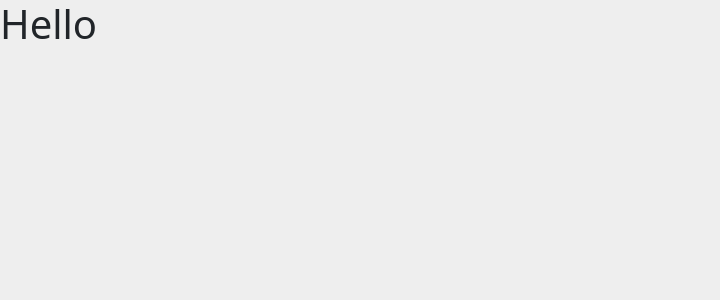
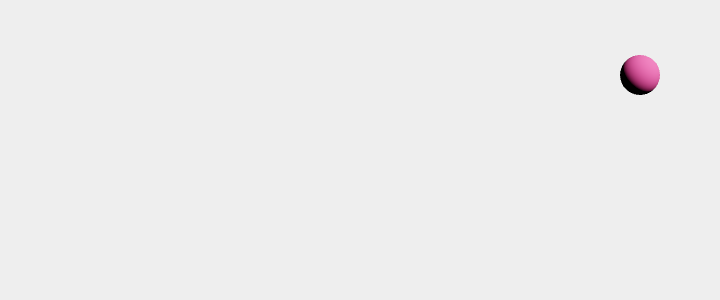
Before and after one commit to arjxn-py/r3ft, a React (Create React App) app: page / in a window 1280 px wide. Shown: the top 300 px of the page, without its empty margins (0-720 px from the left). Built offline with nearby package versions, Linux system fonts and the light colour scheme.

Commit message:
A basic sphere

```diff
--- a/package.json
+++ b/package.json
@@ -3,6 +3,7 @@
   "version": "0.1.0",
   "private": true,
   "dependencies": {
+    "@react-three/fiber": "^8.9.1",
     "@testing-library/jest-dom": "^5.16.5",
     "@testing-library/react": "^13.4.0",
     "@testing-library/user-event": "^13.5.0",
@@ -12,6 +13,7 @@
     "react-dom": "^18.2.0",
     "react-scripts": "5.0.1",
     "sass": "^1.55.0",
+    "three": "^0.146.0",
     "web-vitals": "^2.1.4"
   },
   "scripts": {
--- a/public/index.html
+++ b/public/index.html
@@ -24,7 +24,7 @@
       work correctly both with client-side routing and a non-root public URL.
       Learn how to configure a non-root public URL by running `npm run build`.
     -->
-    <title>To Do List</title>
+    <title>R3FT</title>
   </head>
   <body>
     <noscript>You need to enable JavaScript to run this app.</noscript>
--- a/src/App.js
+++ b/src/App.js
@@ -1,10 +1,17 @@
 import React, {Component} from 'react';
+import {Canvas} from '@react-three/fiber'
 
 class App extends Component {
     render() {
 
         return (
-            <h1>Hello</h1>
+            <Canvas>
+            <pointLight position={[10, 10, 10]} />
+            <mesh>
+              <sphereGeometry />
+              <meshStandardMaterial color="hotpink" />
+            </mesh>
+            </Canvas>
         )
     }
 }
```
